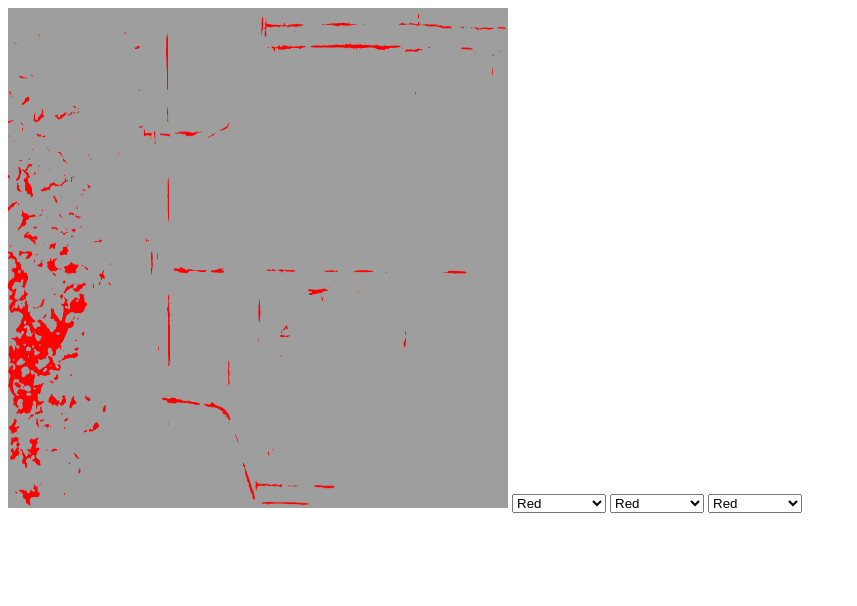
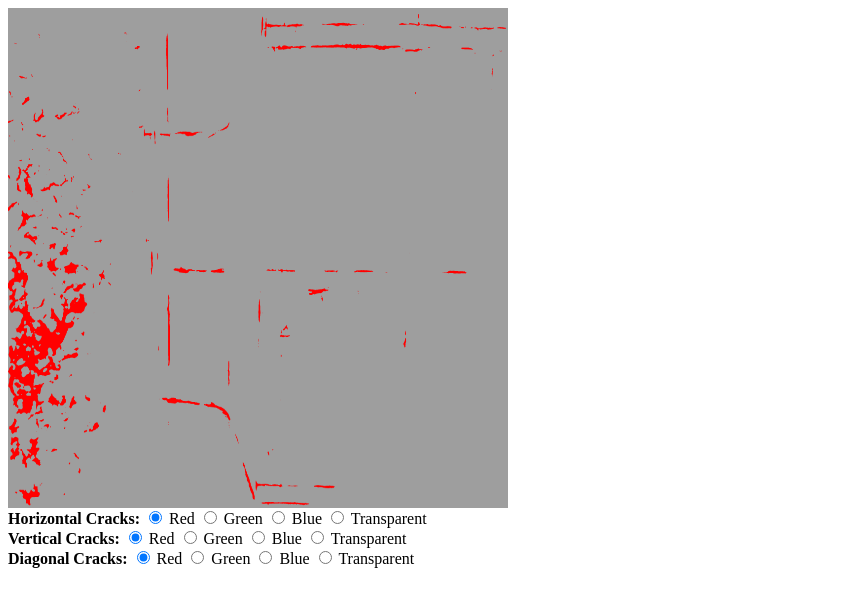
Before and after one commit to cnpcshangbo/vertical_horizontal, a plain HTML site: page index.html in a window 1280 px wide. Shown: the whole page, without its empty margins (0-857 px from the left). Drawn offline with Linux system fonts and the light colour scheme.

Commit message:
use radio buttons to select

```diff
--- a/index.html
+++ b/index.html
@@ -1,25 +1,40 @@
 <canvas id="canvas" width="500" height="500"></canvas>
 
-<select id="colorSelect1">
-  <option value="red">Red</option>
-  <option value="green">Green</option>
-  <option value="blue">Blue</option>
-  <option value="transparent">Transparent</option>
-</select>
+<div>
+  <b>Horizontal Cracks: </b>
+  <input type="radio" id="colorSelect1Red" name="colorSelect1" value="red" checked>
+  <label for="colorSelect1Red">Red</label>
+  <input type="radio" id="colorSelect1Green" name="colorSelect1" value="green">
+  <label for="colorSelect1Green">Green</label>
+  <input type="radio" id="colorSelect1Blue" name="colorSelect1" value="blue">
+  <label for="colorSelect1Blue">Blue</label>
+  <input type="radio" id="colorSelect1Transparent" name="colorSelect1" value="transparent">
+  <label for="colorSelect1Transparent">Transparent</label>
+</div>
 
-<select id="colorSelect2">
-  <option value="red">Red</option>
-  <option value="green">Green</option>
-  <option value="blue">Blue</option>
-  <option value="transparent">Transparent</option>
-</select>
+<div>
+  <b>Vertical Cracks: </b>
+  <input type="radio" id="colorSelect2Red" name="colorSelect2" value="red" checked>
+  <label for="colorSelect2Red">Red</label>
+  <input type="radio" id="colorSelect2Green" name="colorSelect2" value="green">
+  <label for="colorSelect2Green">Green</label>
+  <input type="radio" id="colorSelect2Blue" name="colorSelect2" value="blue">
+  <label for="colorSelect2Blue">Blue</label>
+  <input type="radio" id="colorSelect2Transparent" name="colorSelect2" value="transparent">
+  <label for="colorSelect2Transparent">Transparent</label>
+</div>
 
-<select id="colorSelect3">
-  <option value="red">Red</option>
-  <option value="green">Green</option>
-  <option value="blue">Blue</option>
-  <option value="transparent">Transparent</option>
-</select>
+<div>
+  <b>Diagonal Cracks: </b>
+  <input type="radio" id="colorSelect3Red" name="colorSelect3" value="red" checked>
+  <label for="colorSelect3Red">Red</label>
+  <input type="radio" id="colorSelect3Green" name="colorSelect3" value="green">
+  <label for="colorSelect3Green">Green</label>
+  <input type="radio" id="colorSelect3Blue" name="colorSelect3" value="blue">
+  <label for="colorSelect3Blue">Blue</label>
+  <input type="radio" id="colorSelect3Transparent" name="colorSelect3" value="transparent">
+  <label for="colorSelect3Transparent">Transparent</label>
+</div>
 
 <script>
   var canvas = document.getElementById('canvas');
@@ -47,22 +62,21 @@
 
   image1.src = 'raw/S1078754.JPG';
 
-  document.getElementById('colorSelect1').addEventListener('change', function() {
-    selectedColor1 = this.value;
-    changeCrackColors();
+  document.querySelectorAll('input[name="colorSelect1"]').forEach(radio => {
+    radio.addEventListener('change', changeCrackColors);
   });
-
-  document.getElementById('colorSelect2').addEventListener('change', function() {
-    selectedColor2 = this.value;
-    changeCrackColors();
+  document.querySelectorAll('input[name="colorSelect2"]').forEach(radio => {
+    radio.addEventListener('change', changeCrackColors);
   });
-
-  document.getElementById('colorSelect3').addEventListener('change', function() {
-    selectedColor3 = this.value;
-    changeCrackColors();
+  document.querySelectorAll('input[name="colorSelect3"]').forEach(radio => {
+    radio.addEventListener('change', changeCrackColors);
   });
 
   function changeCrackColors() {
+    selectedColor1 = document.querySelector('input[name="colorSelect1"]:checked').value;
+    selectedColor2 = document.querySelector('input[name="colorSelect2"]:checked').value;
+    selectedColor3 = document.querySelector('input[name="colorSelect3"]:checked').value;
+
     ctx.clearRect(0, 0, canvas.width, canvas.height);
     ctx.drawImage(image1, 0, 0, 500, 500);
 
```
